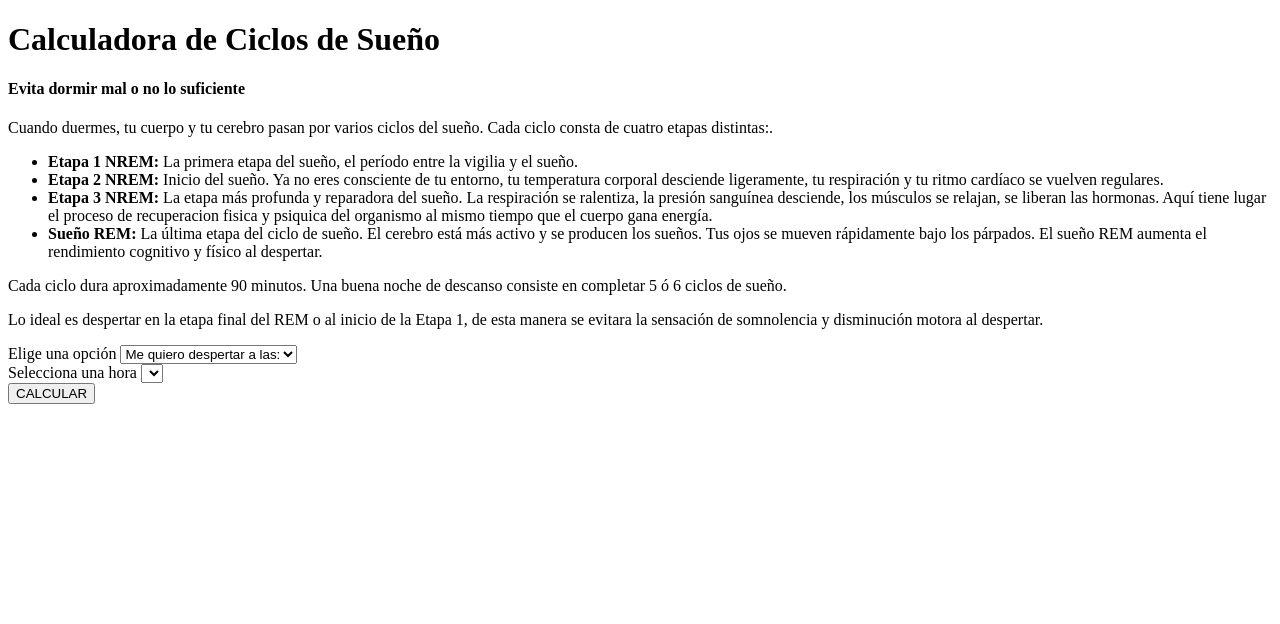
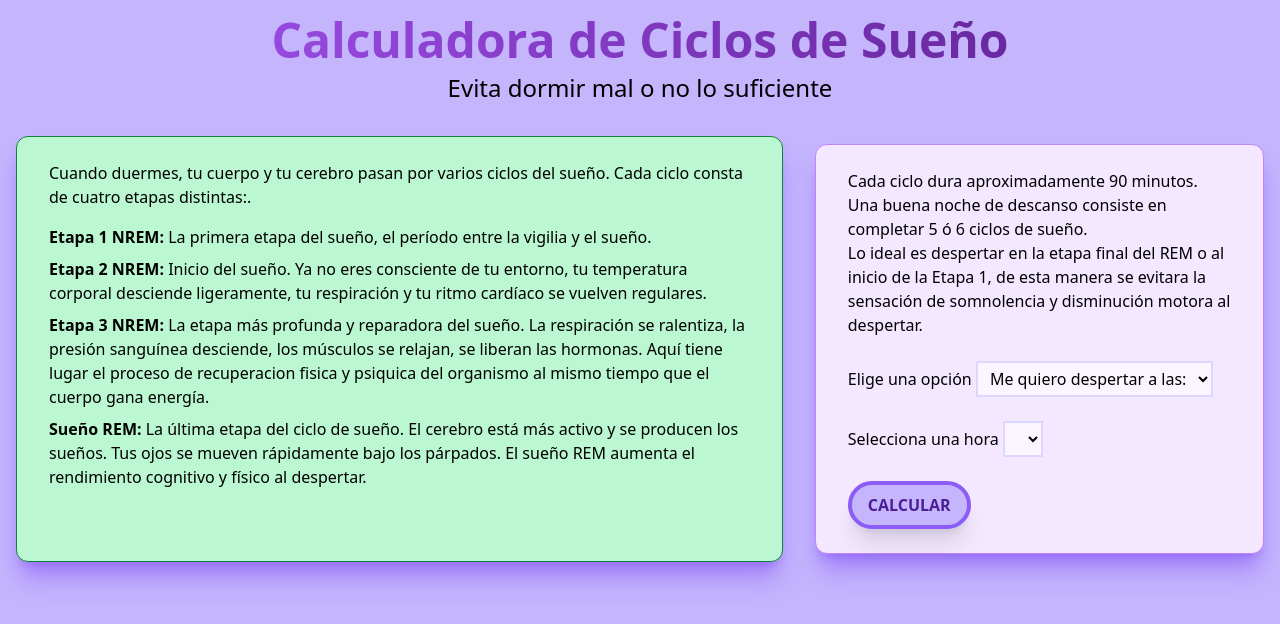
Before and after one commit to iselcq/Desafios-Entregables, a plain HTML site: page Simulador Interactivo/index.html in a window 1280 px wide. Drawn offline with nearby package versions, Linux system fonts and the light colour scheme; no server answers.

Commit message:
Agregar CSS

```diff
--- a/Simulador Interactivo/index.html
+++ b/Simulador Interactivo/index.html
@@ -6,54 +6,76 @@
   <meta name="viewport" content="width=device-width, initial-scale=1.0">
   <meta http-equiv="X-UA-Compatible" content="ie=edge">
   <title>Calculadora de Ciclos de Sueño</title>
+  <script src="https://cdn.tailwindcss.com"></script>
   <!--    <link rel="stylesheet" href="style.css"> -->
 </head>
 
-<body>
-  <h1>Calculadora de Ciclos de Sueño</h1>
-  <h4>Evita dormir mal o no lo suficiente</h4>
+<body class="h-screen w-full bg-violet-300">
 
-  <p>Cuando duermes, tu cuerpo y tu cerebro pasan por varios ciclos del sueño. Cada ciclo consta de cuatro etapas
+  <h1
+    class="font-extrabold text-5xl text-center mt-4 bg-clip-text text-transparent bg-gradient-to-r from-purple-500 to-purple-900">
+    Calculadora de Ciclos de Sueño</h1>
+  <h4 class="text-2xl text-center mt-2 mb-2">Evita dormir mal o no lo suficiente</h4>
+  <main class="flex">
+    <section class="mx-4 my-6 bg-green-200 border border-green-700 px-8 py-6 rounded-xl shadow-xl shadow-violet-500/60">
+      <p class="mb-4">Cuando duermes, tu cuerpo y tu cerebro pasan por varios ciclos del sueño. Cada ciclo consta de
+        cuatro etapas
         distintas:.</p>
       <ul>
-    <li><b>Etapa 1 NREM:</b> La primera etapa del sueño, el período entre la vigilia y el sueño.</li>
-    <li><b>Etapa 2 NREM:</b> Inicio del sueño. Ya no eres consciente de tu entorno, tu temperatura corporal desciende
+        <li class="mb-2"><b>Etapa 1 NREM:</b> La primera etapa del sueño, el período entre la vigilia y el sueño.</li>
+        <li class="mb-2"><b>Etapa 2 NREM:</b> Inicio del sueño. Ya no eres consciente de tu entorno, tu temperatura
+          corporal
+          desciende
           ligeramente, tu respiración y tu ritmo cardíaco se vuelven regulares.</li>
-    <li><b>Etapa 3 NREM:</b> La etapa más profunda y reparadora del sueño. La respiración se ralentiza, la presión
-      sanguínea desciende, los músculos se relajan, se liberan las hormonas. Aquí tiene lugar el proceso de recuperacion
+        <li class="mb-2"><b>Etapa 3 NREM:</b> La etapa más profunda y reparadora del sueño. La respiración se ralentiza,
+          la presión
+          sanguínea desciende, los músculos se relajan, se liberan las hormonas. Aquí tiene lugar el proceso de
+          recuperacion
           fisica y psiquica del organismo al mismo tiempo que el cuerpo gana energía.</li>
-    <li><b>Sueño REM:</b> La última etapa del ciclo de sueño. El cerebro está más activo y se producen los sueños. Tus
-      ojos se mueven rápidamente bajo los párpados. El sueño REM aumenta el rendimiento cognitivo y físico al despertar.
+        <li class="mb-2"><b>Sueño REM:</b> La última etapa del ciclo de sueño. El cerebro está más activo y se producen
+          los sueños.
+          Tus
+          ojos se mueven rápidamente bajo los párpados. El sueño REM aumenta el rendimiento cognitivo y físico al
+          despertar.
         </li>
       </ul>
+    </section>
+    <section
+      class="mx-4 my-8 bg-purple-100 border border-purple-400 px-8 py-6 rounded-xl shadow-xl shadow-violet-500/60">
       <p>Cada ciclo dura aproximadamente 90 minutos. Una buena noche de descanso consiste en completar 5 ó 6 ciclos de
         sueño.</p>
 
-  <p>Lo ideal es despertar en la etapa final del REM o al inicio de la Etapa 1, de esta manera se evitara la sensación
+      <p>Lo ideal es despertar en la etapa final del REM o al inicio de la Etapa 1, de esta manera se evitara la
+        sensación
         de somnolencia y disminución motora al despertar.</p>
-
-
-
+      <br>
       <form>
         <label for="opcion">Elige una opción</label>
-    <select name="opcion" id="opcion">
+        <select name="opcion" id="opcion"
+          class="px-2 py-1 border border-violet-200 border-2 cursor-pointer  bg-purple-50 ">
           <option value=1>Me quiero despertar a las: </option>
           <option value=2>Me quiero dormir a las: </option>
         </select>
         <br>
+        <br>
         <label for="hora">Selecciona una hora</label>
-    <select name="hora" id="hora">
+        <select name="hora" id="hora" class="px-2 py-1 border border-violet-200 border-2 cursor-pointer  bg-purple-50">
           <!--   <option value="horaDespertar">Me quiero dormir a las:</option> -->
         </select>
         <br>
-    <input type="submit" id="botonAccion" value="CALCULAR">
+        <input
+          class="mt-6 px-4 py-2 rounded-full bg-violet-300 shadow-xl border border-4 border-violet-500 text-violet-900 cursor-pointer font-extrabold"
+          type="submit" id="botonAccion" value="CALCULAR">
       </form>
+
       <p id="resultado"></p>
+
+    </section>
+  </main>
   <script src="https://unpkg.com/sweetalert/dist/sweetalert.min.js"></script>
   <script src="script.js"></script>
 </body>
 
 
 
-
 </html>
```
Lines whose indentation alone changed are shown as unchanged.
